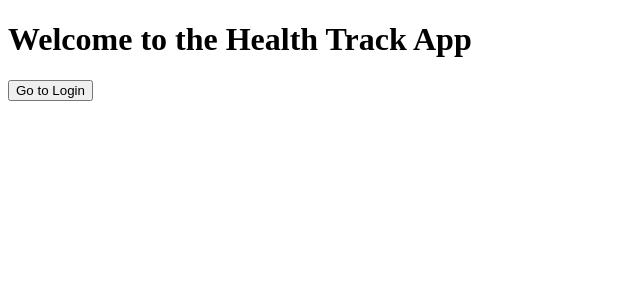
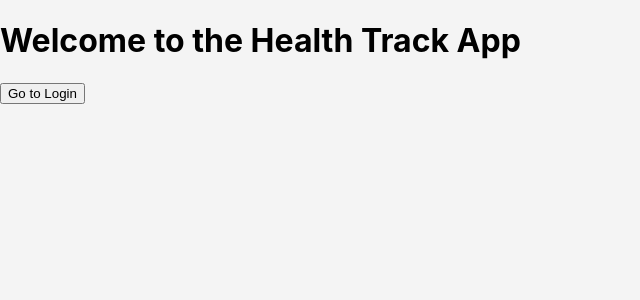
Before and after one commit to Sobunge/Health-Track, a React (Create React App) app in the folder frontend/: page / in a window 1280 px wide. Shown: the top 300 px of the page, without its empty margins (0-640 px from the left). Built offline with nearby package versions, Linux system fonts and the light colour scheme.

Commit message:
adding a background colour

```diff
--- a/frontend/src/index.css
+++ b/frontend/src/index.css
@@ -1,4 +1,5 @@
 body {
+  background-color: #f4f4f4;
   margin: 0;
   font-family: -apple-system, BlinkMacSystemFont, 'Segoe UI', 'Roboto', 'Oxygen',
     'Ubuntu', 'Cantarell', 'Fira Sans', 'Droid Sans', 'Helvetica Neue',
--- a/frontend/src/index.js
+++ b/frontend/src/index.js
@@ -2,6 +2,7 @@
 import React from 'react';
 import ReactDOM from 'react-dom/client'; // Import from 'react-dom/client'
 import App from './App';
+import './index.css';
 
 const root = ReactDOM.createRoot(document.getElementById('root')); // Create a root
 root.render(
```
